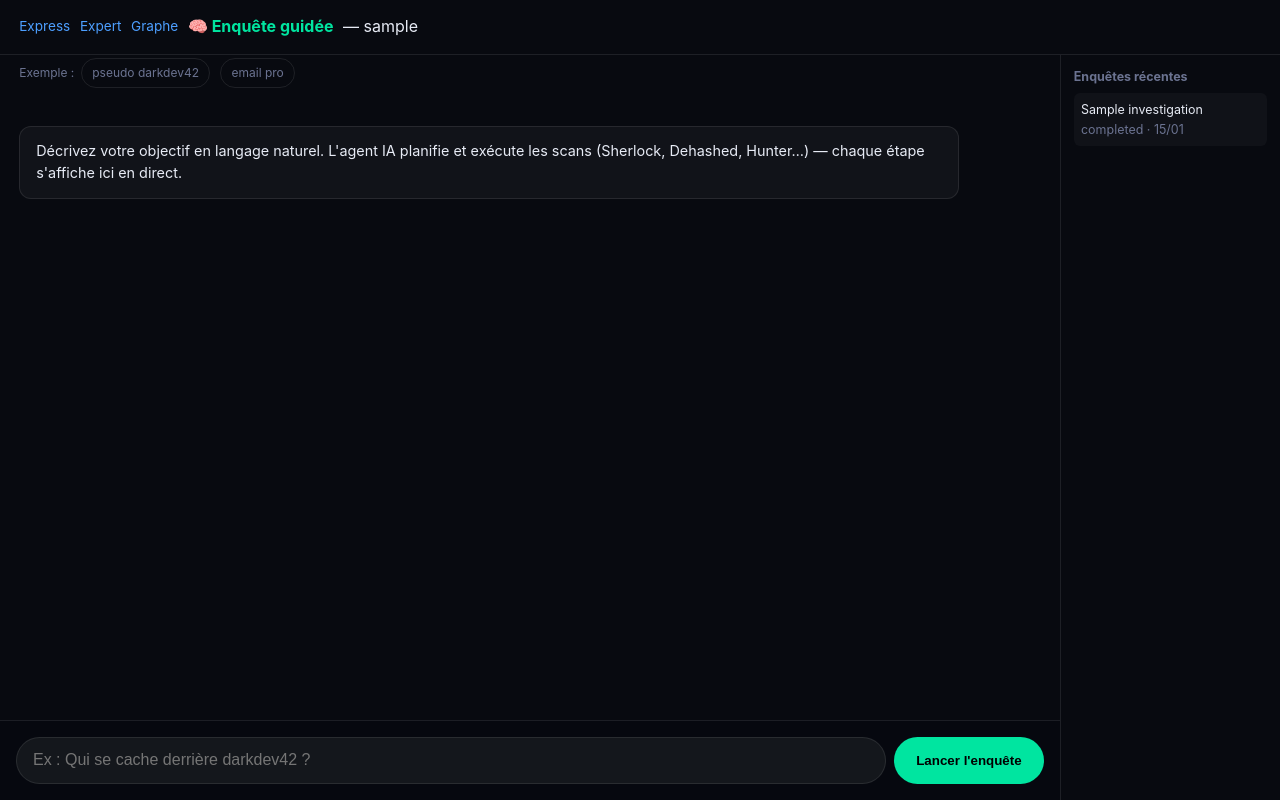
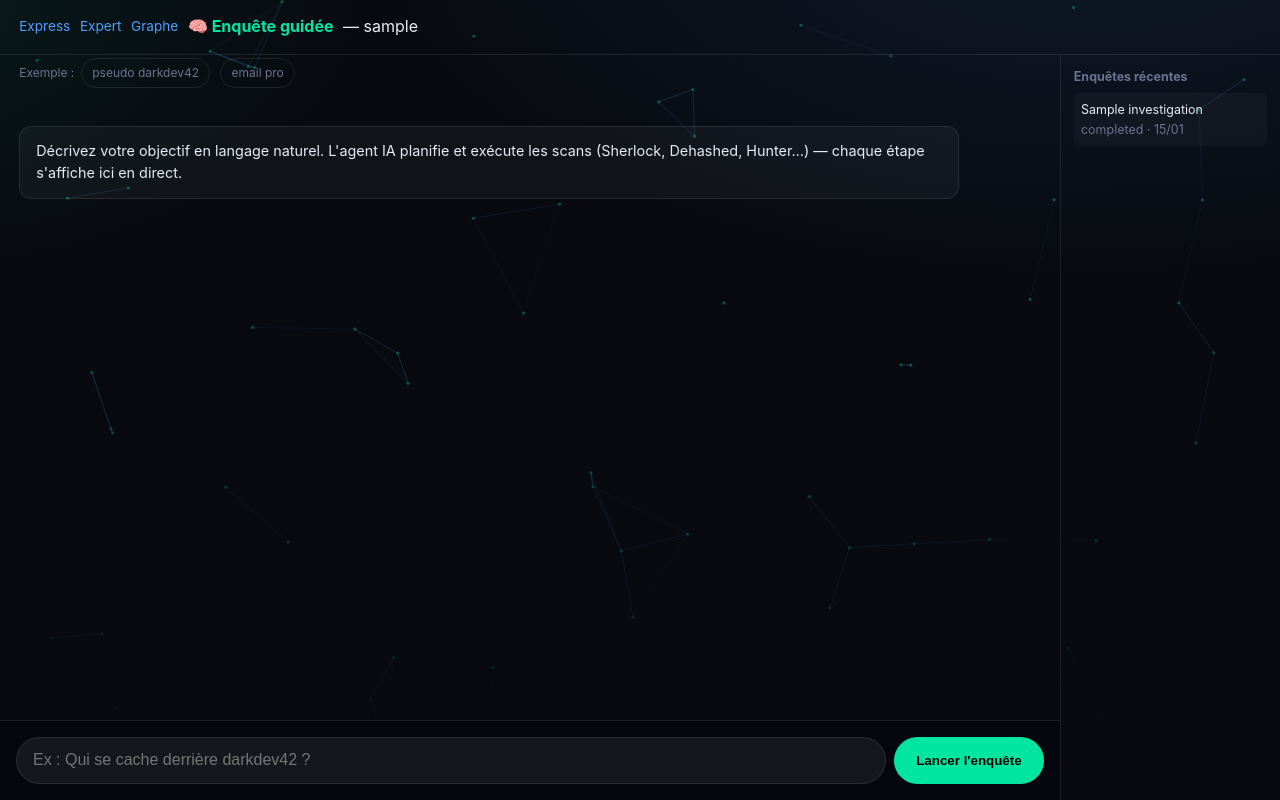
Before and after one commit to benjaminboyer00-cmyk/osint-ultimate, a Flask app: page /investigate in a window 1280 px wide. Run offline with Flask 3, Linux system fonts and the light colour scheme; a user stored in the database is signed in; tables that the repository leaves empty hold one stand-in row (values such as "Sample post"); parts of the project's set-up code (start-up, migrations or seed data) failed here and were passed over.

Commit message:
feat(design): fond réseau animé sur la page Enquête IA
Co-Authored-By: Claude Opus 4.8 <noreply@anthropic.com>

```diff
--- a/templates/investigate.html
+++ b/templates/investigate.html
@@ -8,6 +8,7 @@
     <script src="{{ url_for('static', filename='js/vendor/socket.io.min.js') }}"></script>
     <script src="{{ url_for('static', filename='js/socketio-client.js') }}"></script>
     <script src="{{ url_for('static', filename='js/runtime-banner.js') }}"></script>
+<script src="{{ url_for('static', filename='js/fx.js') }}"></script>
     <style>
         *{box-sizing:border-box;margin:0;padding:0}
         body{font-family:Inter,system-ui,sans-serif;background:var(--bg);color:var(--text);height:100dvh;display:flex;flex-direction:column}
@@ -40,7 +41,8 @@
         .recent:hover{background:rgba(77,159,255,.1)}
     </style>
 </head>
-<body>
+<body class="has-fx">
+<canvas class="fx-network" data-network aria-hidden="true"></canvas>
 <header>
     <a href="{{ url_for('views.express') }}">Express</a>
     <a href="{{ url_for('views.expert') }}">Expert</a>
```
